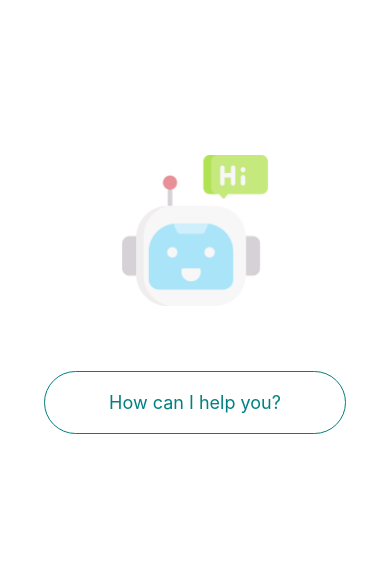
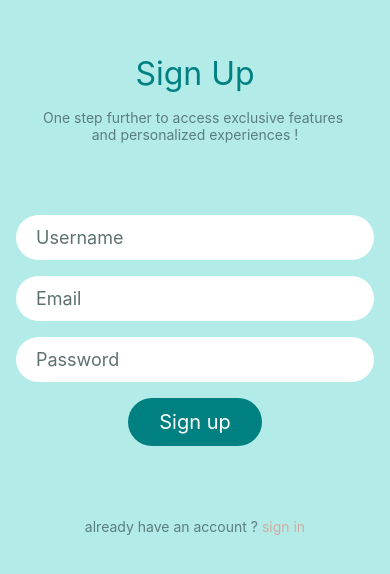
Before and after one commit to Lamia1406/test_project, a React Native app in the folder Frontend/: screen /Signup in a window 390 px wide. Shown: the part 128-702 px from the top of the page. Built offline with nearby package versions, Linux system fonts and the light colour scheme.

Commit message:
add stack navigation between screens

```diff
--- a/Frontend/App.js
+++ b/Frontend/App.js
@@ -1,11 +1,27 @@
-import { View } from "react-native";
 import LandingPage1 from "./Pages/LandingPage1";
 import Login from "./Pages/Login";
 import LandingPage2 from "./Pages/LandingPage2";
 import SignUp from "./Pages/SignUp";
 import Home from "./Pages/Home";
+import { NavigationContainer } from "@react-navigation/native";
+import { createNativeStackNavigator } from "@react-navigation/native-stack";
+
+const Stack = createNativeStackNavigator()
 export default function App() {
-  return <View style={{ flex: 1 }}>
-    <Home />
-  </View>;
+  return <NavigationContainer>
+    <Stack.Navigator initialRouteName="LandingPage1">
+      <Stack.Screen name="Home" component={Home}
+      options={{ headerShown: false}}/>
+      <Stack.Screen name="Signup" component={SignUp}
+      options={{ headerShown: false}}/>
+      <Stack.Screen name="Login" component={Login}
+      options={{ headerShown: false}}/>
+      <Stack.Screen name="LandingPage1" component={LandingPage1}
+      options={
+       { headerShown: false}
+      }/>
+      <Stack.Screen name="LandingPage2" component={LandingPage2}
+      options={{ headerShown: false}}/>
+    </Stack.Navigator>
+  </NavigationContainer>
 }
--- a/Frontend/Pages/Home.js
+++ b/Frontend/Pages/Home.js
@@ -6,7 +6,7 @@ const Home = () => {
             <Image source={ChatbotImg} style={styles.bot_img} resizeMode="contain" />
 
 
-            <Pressable style={styles.button} onPress={() => console.log("hello")}>
+            <Pressable style={styles.button}>
 
                 <Text style={[styles.btn_txt]}>How can I help you?</Text>
 
--- a/Frontend/Pages/LandingPage1.js
+++ b/Frontend/Pages/LandingPage1.js
@@ -3,7 +3,7 @@ import Button from './Partials/Button';
 const arrowRight = require("../assets/images/icons/arrow_right.png")
 const robotImg = require("../assets/images/robot_img.png")
 const swipeLeft = require("../assets/images/icons/swipe.png")
-const LandingPage1 = () => {
+const LandingPage1 = ({navigation}) => {
     return (
         <View style={[styles.main]}>
             <View style={styles.hero_img}>
@@ -16,7 +16,7 @@ const LandingPage1 = () => {
                     i am here to make your day brighter and your tasks a little bit easier !</Text>
             </View>
             <View style={styles.btn_container}>
-                <Button title="Next" color="#0ABAB5" background="white" font_size={16} icon={arrowRight} height={24} width={24} icon_dir="right" />
+                <Button title="Next" color="#0ABAB5" background="white" font_size={16} icon={arrowRight} height={24} width={24} icon_dir="right" onPress={()=>navigation.navigate("LandingPage2")}/>
             </View>
 
         </View>
--- a/Frontend/Pages/LandingPage2.js
+++ b/Frontend/Pages/LandingPage2.js
@@ -2,7 +2,7 @@ import { View, Text, StyleSheet, Image } from 'react-native';
 import Button from './Partials/Button';
 const disussionImg = require("../assets/images/discussion_img.png")
 const swipeRight = require("../assets/images/icons/swipe_right.png")
-const LandingPage2 = () => {
+const LandingPage2 = ({navigation}) => {
     return (
         <View style={[styles.main]}>
             <View style={styles.hero_img}>
@@ -13,8 +13,8 @@ const LandingPage2 = () => {
                 <Text style={[styles.hero_heading]}>Let's start !</Text>
             </View>
             <View style={styles.btn_container}>
-                <Button title="I'm new here" color="#0ABAB5" background="white" font_size={20} />
-                <Button title="Sign In" color="#008080" background="transparent" font_size={20} />
+                <Button title="I'm new here" color="#0ABAB5" background="white" font_size={20} onPress={()=>navigation.navigate("Signup")}/>
+                <Button title="Sign In" color="#008080" background="transparent" font_size={20} onPress={()=>navigation.navigate("Login")}/>
             </View>
 
         </View>
--- a/Frontend/Pages/Login.js
+++ b/Frontend/Pages/Login.js
@@ -1,7 +1,7 @@
 import { View, Text, StyleSheet, TextInput, KeyboardAvoidingView, Pressable } from 'react-native';
 import Button from './Partials/Button';
 import { useState } from 'react';
-const Login = () => {
+const Login = ({navigation}) => {
     const [username, setUsername] = useState("")
     const [password, setPassword] = useState("")
     const [errors, setErrors] = useState({})
@@ -35,12 +35,12 @@ const Login = () => {
                     errors.password ? <Text>{errors.passowrd}</Text> : null
                 }
                 <View style={styles.btn_container}>
-                    <Button title="Sign in" color="white" background="#008080" font_size={20} />
+                    <Button title="Sign in" color="white" background="#008080" font_size={20} onPress={()=> navigation.navigate("Home")}/>
                 </View>
             </KeyboardAvoidingView>
             <View style={styles.signup_alt}>
                 <Text style={{ color: "#5B7E7E", fontSize: 14 }}>
-                    don't have an account ? <Pressable style={{ color: "#D2ACA0" }}><Text>sign up</Text></Pressable>
+                    don't have an account ? <Pressable style={{ color: "#D2ACA0" }} onPress={()=> navigation.navigate("Signup")}><Text>sign up</Text></Pressable>
                 </Text>
             </View>
 
--- a/Frontend/Pages/Partials/Button.js
+++ b/Frontend/Pages/Partials/Button.js
@@ -1,5 +1,5 @@
 import { Pressable, Text, StyleSheet, Image } from "react-native"
-const Button = ({ title, color, background, font_size, icon, height, width, icon_dir, border }) => {
+const Button = ({ title, color, background, font_size, icon, height, width, icon_dir, border, onPress }) => {
     const styles = StyleSheet.create({
         button: {
             backgroundColor: background,
@@ -26,7 +26,7 @@ const Button = ({ title, color, background, font_size, icon, height, width, icon
 
     })
     return (
-        <Pressable style={styles.button} onPress={() => console.log("hello")}>
+        <Pressable style={styles.button} onPress={onPress}>
             {
                 icon_dir == "left" && icon &&
                 <Image source={icon} style={styles.img} resizeMode="contain" />
--- a/Frontend/Pages/SignUp.js
+++ b/Frontend/Pages/SignUp.js
@@ -3,7 +3,7 @@ import Button from './Partials/Button';
 const Facebook = require("../assets/images/icons/facebook.png")
 const Google = require("../assets/images/icons/google.png")
 import { useState } from 'react';
-const SignUp = () => {
+const SignUp = ({navigation}) => {
     const [username, setUsername] = useState("")
     const [email, setEmail] = useState("")
     const [password, setPassword] = useState("")
@@ -42,23 +42,12 @@ const SignUp = () => {
                     errors.password ? <Text>{errors.passowrd}</Text> : null
                 }
                 <View style={styles.btn_container}>
-                    <Button title="Sign up" color="white" background="#008080" font_size={20} />
+                    <Button title="Sign up" color="white" background="#008080" font_size={20} onPress={()=>navigation.navigate("Home")}/>
                 </View>
             </KeyboardAvoidingView>
-            <View style={styles.login_methods}>
-                <View style={styles.legend}>
-                    <View style={styles.line}></View>
-                    <Text style={{ color: "#5B7E7E", fontSize: 14 }}> Or continue with</Text>
-                    <View style={styles.line}></View>
-                </View>
-                <View style={styles.alt_btns}>
-                    <Button title="continue with Facebook" color="white" background="#0072BB" icon={Facebook} height={24} width={16} icon_dir="left" />
-                    <Button title="continue with Google" color="#233131" background="transparent" icon={Google} height={24} width={24} icon_dir="left" border="#233131" />
-                </View>
-            </View>
             <View style={styles.signin_alt}>
                 <Text style={{ color: "#5B7E7E", fontSize: 14 }}>
-                    already have an account ? <Pressable style={{ color: "#D2ACA0" }}><Text>sign in</Text></Pressable>
+                    already have an account ? <Pressable style={{ color: "#D2ACA0" }} onPress={()=>navigation.navigate("Login")}><Text>sign in</Text></Pressable>
                 </Text>
             </View>
 
--- a/Frontend/app.json
+++ b/Frontend/app.json
@@ -24,7 +24,7 @@
       }
     },
     "web": {
-      "favicon": "./assets/favicon.png"
+      "favicon": "./assets/images/robot_img.png"
     }
   }
 }
--- a/Frontend/package.json
+++ b/Frontend/package.json
@@ -10,11 +10,16 @@
   },
   "dependencies": {
     "@expo/webpack-config": "^19.0.0",
+    "@react-navigation/native": "^6.1.9",
+"@react-navigation/native-stack": "^6.9.17",
+    "axios": "^1.6.5",
     "expo": "~49.0.15",
     "expo-status-bar": "~1.6.0",
     "react": "18.2.0",
     "react-dom": "18.2.0",
     "react-native": "0.72.6",
+    "react-native-safe-area-context": "4.6.3",
+    "react-native-screens": "~3.22.0",
     "react-native-svg": "^14.1.0",
     "react-native-web": "~0.19.6"
   },
```
Also changed, not shown: 2 other files (tests, documents, lock files or other folders).
